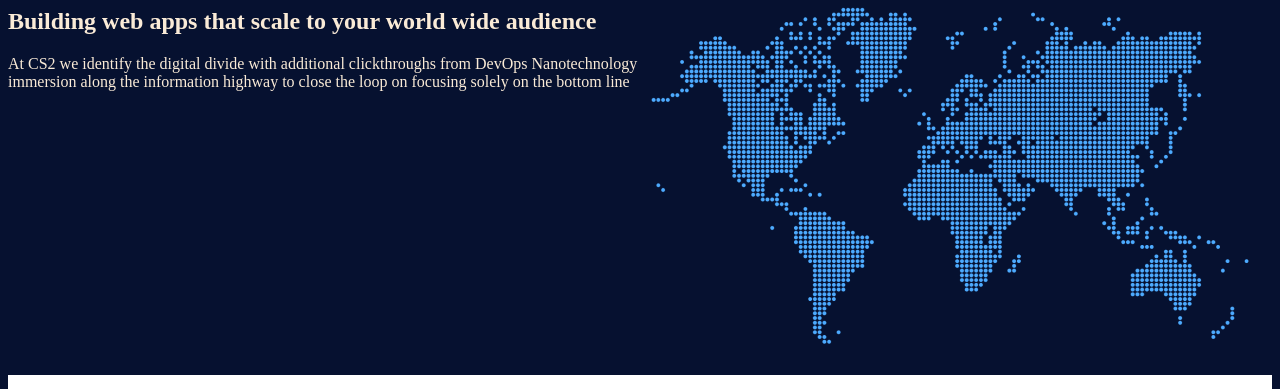
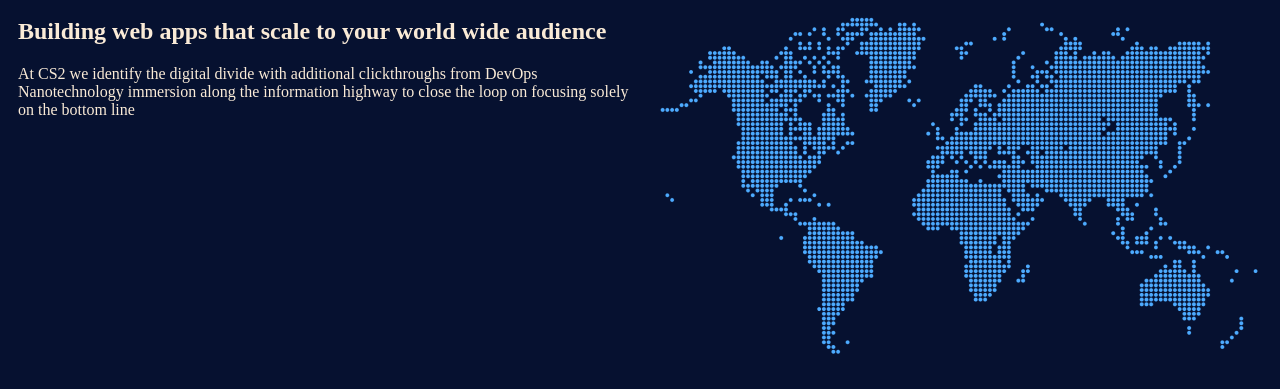
Before and after one commit to ArseneShema/coolsite, a plain HTML site: page index.html in a window 1280 px wide. Shown: the part 71-460 px from the top of the page. Drawn offline with Linux system fonts and the light colour scheme.

Commit message:
coolsite

```diff
--- a/style.css
+++ b/style.css
@@ -1,5 +1,9 @@
 main {
     color: antiquewhite;
+}
+
+main>section {
+    padding: 10px;
 }
 
 display-flex {
```
